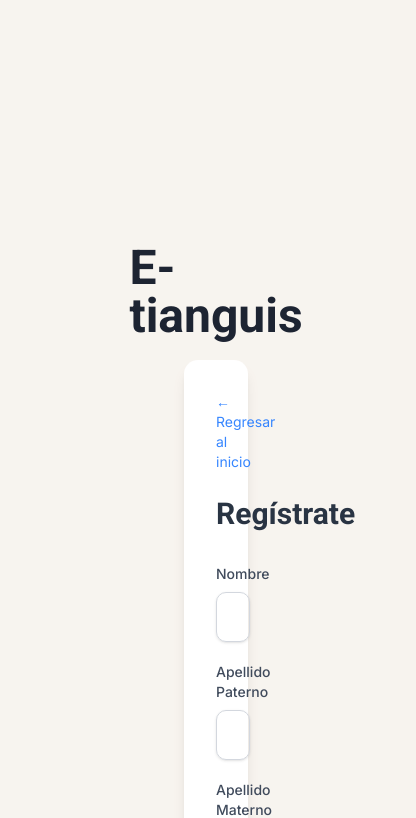
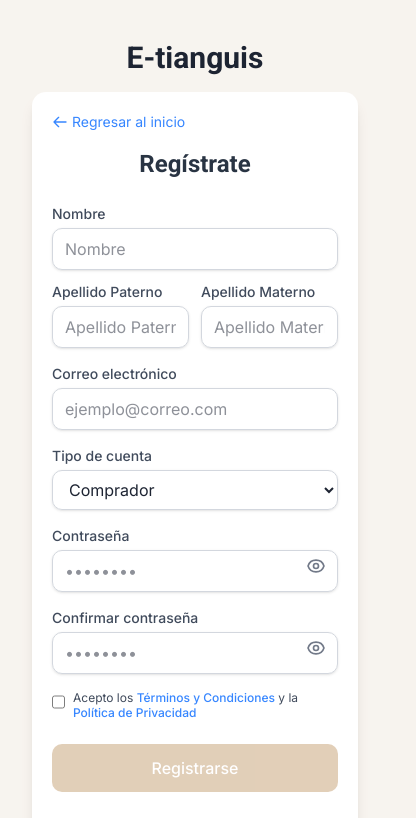
Before and after one commit to LuisAlberto2304/e-commerce, a Next.js app: page /register in a window 390 px wide. Shown: the top 818 px of the page, 416 px wide, since content can reach past the window. Built offline with nearby package versions, Linux system fonts and the light colour scheme; no server answers.

Commit message:
cambios formularios

```diff
--- a/src/app/login/LoginPageClient.tsx
+++ b/src/app/login/LoginPageClient.tsx
@@ -15,7 +15,7 @@ export default function LoginPageClient() {
   const [password, setPassword] = useState("");
   const [loading, setLoading] = useState(false);
   const [error, setError] = useState("");
-  const [showPassword, setShowPassword] = useState(false); // Nuevo estado para mostrar/ocultar contraseña
+  const [showPassword, setShowPassword] = useState(false);
 
   const { signInWithGoogle, loginMedusa } = useAuth();
   const router = useRouter();
@@ -46,7 +46,6 @@ export default function LoginPageClient() {
       } catch (syncError: any) {
         console.error("Error al sincronizar con Medusa:", syncError);
         // No bloqueamos el login si falla la sincronización
-        // El usuario puede seguir usando la app
       }
 
       // 4. Autenticar en Medusa y guardar el token
@@ -55,7 +54,6 @@ export default function LoginPageClient() {
         console.log("Usuario autenticado en Medusa");
       } catch (err) {
         console.error("Error autenticando en Medusa:", err);
-        // Puedes mostrar un error si lo deseas
       }
 
       // 5. Redirigir
@@ -140,35 +138,47 @@ export default function LoginPageClient() {
   };
 
   return (
-    <div className="p-50 flex flex-col items-center justify-center bg-bg min-h-screen">
-      <div className="text-5xl space-x-3.5 p-5 font-bold hover:text-gray-600">
-        <Link href="/">
-          <h1>E-tianguis</h1>
-        </Link>
+    <div className="min-h-screen bg-bg flex flex-col items-center justify-center p-4 sm:p-6">
+      {/* Header */}
+      <div className="w-full max-w-md mb-4 sm:mb-6">
+        <div className="text-3xl sm:text-4xl md:text-5xl font-bold text-center hover:text-gray-600 transition-colors">
+          <Link href="/">
+            <h1>E-tianguis</h1>
+          </Link>
+        </div>
       </div>
 
-      <div className="w-full max-w-md bg-white shadow-lg rounded-xl p-8 sm:p-10">
-        <div className="mb-6">
+      {/* Form Container */}
+      <div className="w-full max-w-md bg-white shadow-lg rounded-xl p-5 sm:p-6 md:p-8">
+        {/* Back Button */}
+        <div className="mb-4 sm:mb-6">
           <Link href="/">
-            <p className="text-blue-500 hover:text-blue-700 cursor-pointer text-sm">
-              ← Regresar al inicio
+            <p className="text-blue-500 hover:text-blue-700 cursor-pointer text-sm flex items-center">
+              <svg className="w-4 h-4 mr-1" fill="none" stroke="currentColor" viewBox="0 0 24 24">
+                <path strokeLinecap="round" strokeLinejoin="round" strokeWidth={2} d="M10 19l-7-7m0 0l7-7m-7 7h18" />
+              </svg>
+              Regresar al inicio
             </p>
           </Link>
         </div>
 
-        <h1 className="text-3xl font-bold text-gray-800 mb-8 text-center">
+        {/* Title */}
+        <h1 className="text-2xl sm:text-3xl font-bold text-gray-800 mb-6 text-center">
           Iniciar Sesión
         </h1>
 
+        {/* Error Message */}
         {error && (
-          <div className="mb-4 p-3 bg-red-100 border border-red-400 text-red-700 rounded">
+          <div className="mb-4 p-3 bg-red-100 border border-red-400 text-red-700 rounded text-sm">
             {error}
           </div>
         )}
 
-        <form onSubmit={handleSubmit} className="space-y-6">
+        {/* Form */}
+        <form onSubmit={handleSubmit} className="space-y-5">
+          {/* Email */}
           <div>
-            <label htmlFor="email" className="block text-sm font-medium text-gray-700 mb-2">
+            <label htmlFor="email" className="block text-sm font-medium text-gray-700 mb-1">
               Correo electrónico
             </label>
             <input
@@ -178,28 +188,35 @@ export default function LoginPageClient() {
               onChange={(e) => setEmail(e.target.value)}
               placeholder="ejemplo@correo.com"
               required
-              className="w-full px-4 py-3 border border-gray-300 rounded-lg shadow-sm focus:outline-none focus:ring-2 focus:ring-brown focus:border-brown"
+              className="w-full px-3 py-2 sm:px-4 sm:py-3 border border-gray-300 rounded-lg shadow-sm
+                         focus:outline-none focus:ring-2 focus:ring-brown focus:border-brown
+                         text-base"
+              autoComplete="email"
             />
           </div>
 
+          {/* Password */}
           <div className="relative">
-            <label htmlFor="password" className="block text-sm font-medium text-gray-700 mb-2">
+            <label htmlFor="password" className="block text-sm font-medium text-gray-700 mb-1">
               Contraseña
             </label>
             <input
               id="password"
-              type={showPassword ? "text" : "password"} // Cambia el tipo según el estado
+              type={showPassword ? "text" : "password"}
               value={password}
               onChange={(e) => setPassword(e.target.value)}
               placeholder="••••••••"
               required
-              className="w-full px-4 py-3 border border-gray-300 rounded-lg shadow-sm focus:outline-none focus:ring-2 focus:ring-brown focus:border-brown pr-10"
+              className="w-full px-3 py-2 sm:px-4 sm:py-3 border border-gray-300 rounded-lg shadow-sm
+                         focus:outline-none focus:ring-2 focus:ring-brown focus:border-brown pr-10
+                         text-base"
+              autoComplete="current-password"
             />
             {/* Botón para mostrar/ocultar contraseña */}
             <button
               type="button"
               onClick={togglePasswordVisibility}
-              className="absolute inset-y-0 right-0 pr-3 flex items-center pt-6"
+              className="absolute right-2 top-1/2 transform -translate-y-1/4 p-1"
               aria-label={showPassword ? "Ocultar contraseña" : "Mostrar contraseña"}
             >
               {showPassword ? (
@@ -215,23 +232,43 @@ export default function LoginPageClient() {
             </button>
           </div>
 
-          <div className="text-center">
+          {/* Forgot Password Link */}
+          <div className="text-right">
+            <Link href="/forgot-password" className="text-sm text-blue-500 hover:text-blue-700 font-medium">
+              ¿Olvidaste tu contraseña?
+            </Link>
+          </div>
+
+          {/* Submit Button */}
+          <div className="pt-2">
             <button
               type="submit"
               disabled={loading}
               className={`
-                w-full px-4 py-3 text-black bg-brown rounded-lg
-                hover:bg-rosa focus:outline-none focus:ring-2 focus:ring-rosa
+                w-full px-4 py-3 text-white bg-brown rounded-lg
+                hover:bg-rosa focus:outline-none focus:ring-2 focus:ring-brown
                 focus:ring-offset-2 disabled:opacity-50 disabled:cursor-not-allowed
-                font-medium
-                ${loading ? 'opacity-50 cursor-not-allowed' : ''}
+                font-medium text-base
+                transition-all duration-200
+                ${loading ? 'opacity-50 cursor-not-allowed' : 'hover:shadow-md'}
               `}
             >
-              {loading ? "Iniciando sesión..." : "Entrar"}
+              {loading ? (
+                <span className="flex items-center justify-center">
+                  <svg className="animate-spin -ml-1 mr-3 h-5 w-5 text-white" xmlns="http://www.w3.org/2000/svg" fill="none" viewBox="0 0 24 24">
+                    <circle className="opacity-25" cx="12" cy="12" r="10" stroke="currentColor" strokeWidth="4"></circle>
+                    <path className="opacity-75" fill="currentColor" d="M4 12a8 8 0 018-8V0C5.373 0 0 5.373 0 12h4zm2 5.291A7.962 7.962 0 014 12H0c0 3.042 1.135 5.824 3 7.938l3-2.647z"></path>
+                  </svg>
+                  Iniciando sesión...
+                </span>
+              ) : (
+                "Entrar"
+              )}
             </button>
           </div>
         </form>
 
+        {/* Separator */}
         <div className="mt-6">
           <div className="relative">
             <div className="absolute inset-0 flex items-center">
@@ -242,12 +279,20 @@ export default function LoginPageClient() {
             </div>
           </div>
 
+          {/* Google Sign In */}
           <div className="mt-4">
             <button
               type="button"
               onClick={handleGoogleSignIn}
               disabled={loading}
-              className="w-full flex justify-center items-center px-4 py-3 border border-gray-300 rounded-lg shadow-sm bg-white text-sm font-medium text-gray-700 hover:bg-gray-50 focus:outline-none focus:ring-2 focus:ring-offset-2 focus:ring-blue-500 disabled:opacity-50 disabled:cursor-not-allowed"
+              className={`
+                w-full flex justify-center items-center px-4 py-3 border border-gray-300 rounded-lg
+                shadow-sm bg-white text-sm font-medium text-gray-700 hover:bg-gray-50
+                focus:outline-none focus:ring-2 focus:ring-offset-2 focus:ring-blue-500
+                disabled:opacity-50 disabled:cursor-not-allowed
+                transition-all duration-200
+                ${loading ? 'opacity-50 cursor-not-allowed' : 'hover:shadow-md'}
+              `}
             >
               <svg className="w-5 h-5 mr-2" viewBox="0 0 24 24">
                 <path fill="#4285F4" d="M22.56 12.25c0-.78-.07-1.53-.2-2.25H12v4.26h5.92c-.26 1.37-1.04 2.53-2.21 3.31v2.77h3.57c2.08-1.92 3.28-4.74 3.28-8.09z"/>
@@ -260,6 +305,7 @@ export default function LoginPageClient() {
           </div>
         </div>
 
+        {/* Register Link */}
         <p className="mt-6 text-center text-sm text-gray-600">
           ¿No tienes cuenta?{" "}
           <Link href="/register" className="text-blue-500 hover:text-blue-700 font-medium">
--- a/src/app/register/RegisterPageClient.tsx
+++ b/src/app/register/RegisterPageClient.tsx
@@ -25,7 +25,7 @@ export default function RegisterLoginClient() {
   const [error, setError] = useState("");
   const [showPassword, setShowPassword] = useState(false);
   const [showConfirmPassword, setShowConfirmPassword] = useState(false);
-  const [acceptedTerms, setAcceptedTerms] = useState(false); // Nuevo estado para términos
+  const [acceptedTerms, setAcceptedTerms] = useState(false);
 
   const { signInWithGoogle } = useAuth();
   const router = useRouter();
@@ -171,35 +171,48 @@ export default function RegisterLoginClient() {
   };
 
   return (
-    <div className="p-50 flex flex-col items-center justify-center bg-bg min-h-screen">
-      <div className="text-5xl space-x-3.5 p-5 font-bold hover:text-gray-600">
+    <div className="min-h-screen bg-bg flex flex-col items-center justify-center p-4 sm:p-6">
+      {/* Header */}
+      <div className="w-full max-w-md mb-4 sm:mb-6">
+        <div className="text-3xl sm:text-4xl md:text-5xl font-bold text-center hover:text-gray-600 transition-colors">
           <Link href="/">
             <h1>E-tianguis</h1>
           </Link>
         </div>
+      </div>
 
-      <div className="w-full max-w-md bg-white shadow-lg rounded-xl p-8 sm:p-10">
-        <div className="mb-6">
+      {/* Form Container */}
+      <div className="w-full max-w-md bg-white shadow-lg rounded-xl p-5 sm:p-6 md:p-8">
+        {/* Back Button */}
+        <div className="mb-4 sm:mb-6">
           <Link href="/">
-            <p className="text-blue-500 hover:text-blue-700 cursor-pointer text-sm">
-              ← Regresar al inicio
+            <p className="text-blue-500 hover:text-blue-700 cursor-pointer text-sm flex items-center">
+              <svg className="w-4 h-4 mr-1" fill="none" stroke="currentColor" viewBox="0 0 24 24">
+                <path strokeLinecap="round" strokeLinejoin="round" strokeWidth={2} d="M10 19l-7-7m0 0l7-7m-7 7h18" />
+              </svg>
+              Regresar al inicio
             </p>
           </Link>
         </div>
 
-        <h1 className="text-3xl font-bold text-gray-800 mb-8 text-center">
+        {/* Title */}
+        <h1 className="text-2xl sm:text-3xl font-bold text-gray-800 mb-6 text-center">
           Regístrate
         </h1>
 
+        {/* Error Message */}
         {error && (
-          <div className="mb-4 p-3 bg-red-100 border border-red-400 text-red-700 rounded">
+          <div className="mb-4 p-3 bg-red-100 border border-red-400 text-red-700 rounded text-sm">
             {error}
           </div>
         )}
 
-        <form onSubmit={handleSubmit} className="space-y-5">
-          <div>
-            <label htmlFor="nombre" className="block text-sm font-medium text-gray-700 mb-2">
+        {/* Form */}
+        <form onSubmit={handleSubmit} className="space-y-4">
+          {/* Name Fields - Grid para móvil */}
+          <div className="grid grid-cols-1 sm:grid-cols-3 gap-3">
+            <div className="sm:col-span-3">
+              <label htmlFor="nombre" className="block text-sm font-medium text-gray-700 mb-1">
                 Nombre
               </label>
               <input
@@ -210,13 +223,15 @@ export default function RegisterLoginClient() {
                 onChange={(e) => setNombre(e.target.value)}
                 placeholder="Nombre"
                 required
-              className="w-full px-4 py-3 border border-gray-300 rounded-lg shadow-sm
-                         focus:outline-none focus:ring-2 focus:ring-brown focus:border-brown"
+                className="w-full px-3 py-2 sm:px-4 sm:py-3 border border-gray-300 rounded-lg shadow-sm
+                           focus:outline-none focus:ring-2 focus:ring-brown focus:border-brown
+                           text-base"
               />
             </div>
 
+            <div className="sm:col-span-3 grid grid-cols-2 gap-3">
               <div>
-            <label htmlFor="apellidoPaterno" className="block text-sm font-medium text-gray-700 mb-2">
+                <label htmlFor="apellidoPaterno" className="block text-sm font-medium text-gray-700 mb-1">
                   Apellido Paterno
                 </label>
                 <input
@@ -227,13 +242,14 @@ export default function RegisterLoginClient() {
                   onChange={(e) => setApellidoPaterno(e.target.value)}
                   placeholder="Apellido Paterno"
                   required
-              className="w-full px-4 py-3 border border-gray-300 rounded-lg shadow-sm
-                         focus:outline-none focus:ring-2 focus:ring-brown focus:border-brown"
+                  className="w-full px-3 py-2 border border-gray-300 rounded-lg shadow-sm
+                             focus:outline-none focus:ring-2 focus:ring-brown focus:border-brown
+                             text-base"
                 />
               </div>
 
               <div>
-            <label htmlFor="apellidoMaterno" className="block text-sm font-medium text-gray-700 mb-2">
+                <label htmlFor="apellidoMaterno" className="block text-sm font-medium text-gray-700 mb-1">
                   Apellido Materno
                 </label>
                 <input
@@ -244,13 +260,17 @@ export default function RegisterLoginClient() {
                   onChange={(e) => setApellidoMaterno(e.target.value)}
                   placeholder="Apellido Materno"
                   required
-              className="w-full px-4 py-3 border border-gray-300 rounded-lg shadow-sm
-                         focus:outline-none focus:ring-2 focus:ring-brown focus:border-brown"
+                  className="w-full px-3 py-2 border border-gray-300 rounded-lg shadow-sm
+                             focus:outline-none focus:ring-2 focus:ring-brown focus:border-brown
+                             text-base"
                 />
               </div>
+            </div>
+          </div>
 
+          {/* Email */}
           <div>
-            <label htmlFor="email" className="block text-sm font-medium text-gray-700 mb-2">
+            <label htmlFor="email" className="block text-sm font-medium text-gray-700 mb-1">
               Correo electrónico
             </label>
             <input
@@ -261,45 +281,51 @@ export default function RegisterLoginClient() {
               onChange={handleCredentials}
               placeholder="ejemplo@correo.com"
               required
-              className="w-full px-4 py-3 border border-gray-300 rounded-lg shadow-sm
-                         focus:outline-none focus:ring-2 focus:ring-brown focus:border-brown"
+              className="w-full px-3 py-2 sm:px-4 sm:py-3 border border-gray-300 rounded-lg shadow-sm
+                         focus:outline-none focus:ring-2 focus:ring-brown focus:border-brown
+                         text-base"
             />
           </div>
 
-          {/* Selección de tipo de usuario */}
+          {/* Account Type */}
           <div>
-            <label className="block text-sm font-medium text-gray-700 mb-2">
+            <label className="block text-sm font-medium text-gray-700 mb-1">
               Tipo de cuenta
             </label>
             <select
               value={role}
               onChange={(e) => setRole(e.target.value)}
-              className="w-full px-4 py-3 border border-gray-300 rounded-lg shadow-sm
-                         focus:outline-none focus:ring-2 focus:ring-brown focus:border-brown"
+              className="w-full px-3 py-2 sm:px-4 sm:py-3 border border-gray-300 rounded-lg shadow-sm
+                         focus:outline-none focus:ring-2 focus:ring-brown focus:border-brown
+                         text-base"
             >
               <option value="buyer">Comprador</option>
               <option value="seller">Vendedor</option>
             </select>
           </div>
 
+          {/* Store Name (conditional) */}
           {role === "seller" && (
             <div>
-              <label className="block text-sm font-medium text-gray-700 mb-2">
+              <label className="block text-sm font-medium text-gray-700 mb-1">
                 Nombre de la tienda
               </label>
               <input
                 value={storeName}
                 onChange={(e) => setStoreName(e.target.value)}
-                className="w-full px-4 py-3 border border-gray-300 rounded-lg shadow-sm
-                           focus:outline-none focus:ring-2 focus:ring-brown focus:border-brown"
+                className="w-full px-3 py-2 sm:px-4 sm:py-3 border border-gray-300 rounded-lg shadow-sm
+                           focus:outline-none focus:ring-2 focus:ring-brown focus:border-brown
+                           text-base"
                 placeholder="Ej. Mi Tienda Artesanal"
               />
             </div>
           )}
 
-          {/* Campo de contraseña con botón de visibilidad */}
+          {/* Password Fields */}
+          <div className="space-y-4">
+            {/* Password */}
             <div className="relative">
-            <label htmlFor="password" className="block text-sm font-medium text-gray-700 mb-2">
+              <label htmlFor="password" className="block text-sm font-medium text-gray-700 mb-1">
                 Contraseña
               </label>
               <input
@@ -310,13 +336,14 @@ export default function RegisterLoginClient() {
                 onChange={handleCredentials}
                 placeholder="••••••••"
                 required
-              className="w-full px-4 py-3 border border-gray-300 rounded-lg shadow-sm
-                         focus:outline-none focus:ring-2 focus:ring-brown focus:border-brown pr-10"
+                className="w-full px-3 py-2 sm:px-4 sm:py-3 border border-gray-300 rounded-lg shadow-sm
+                           focus:outline-none focus:ring-2 focus:ring-brown focus:border-brown pr-10
+                           text-base"
               />
               <button
                 type="button"
                 onClick={togglePasswordVisibility}
-              className="absolute inset-y-0 right-0 pr-3 flex items-center pt-6"
+                className="absolute right-2 top-1/2 transform -translate-y-1/4 p-1"
                 aria-label={showPassword ? "Ocultar contraseña" : "Mostrar contraseña"}
               >
                 {showPassword ? (
@@ -332,9 +359,9 @@ export default function RegisterLoginClient() {
               </button>
             </div>
 
-          {/* Campo de confirmar contraseña con botón de visibilidad */}
+            {/* Confirm Password */}
             <div className="relative">
-            <label htmlFor="confirmPassword" className="block text-sm font-medium text-gray-700 mb-2">
+              <label htmlFor="confirmPassword" className="block text-sm font-medium text-gray-700 mb-1">
                 Confirmar contraseña
               </label>
               <input
@@ -345,13 +372,14 @@ export default function RegisterLoginClient() {
                 onChange={(e) => setConfirmPassword(e.target.value)}
                 placeholder="••••••••"
                 required
-              className="w-full px-4 py-3 border border-gray-300 rounded-lg shadow-sm
-                         focus:outline-none focus:ring-2 focus:ring-brown focus:border-brown pr-10"
+                className="w-full px-3 py-2 sm:px-4 sm:py-3 border border-gray-300 rounded-lg shadow-sm
+                           focus:outline-none focus:ring-2 focus:ring-brown focus:border-brown pr-10
+                           text-base"
               />
               <button
                 type="button"
                 onClick={toggleConfirmPasswordVisibility}
-              className="absolute inset-y-0 right-0 pr-3 flex items-center pt-6"
+                className="absolute right-2 top-1/2 transform -translate-y-1/4 p-1"
                 aria-label={showConfirmPassword ? "Ocultar contraseña" : "Mostrar contraseña"}
               >
                 {showConfirmPassword ? (
@@ -366,9 +394,10 @@ export default function RegisterLoginClient() {
                 )}
               </button>
             </div>
+          </div>
 
-          {/* Checkbox de términos y condiciones */}
-          <div className="flex items-start space-x-3">
+          {/* Terms and Conditions */}
+          <div className="flex items-start space-x-2">
             <input
               id="terms"
               type="checkbox"
@@ -376,7 +405,7 @@ export default function RegisterLoginClient() {
               onChange={(e) => setAcceptedTerms(e.target.checked)}
               className="mt-1 h-4 w-4 text-brown focus:ring-brown border-gray-300 rounded"
             />
-            <label htmlFor="terms" className="text-sm text-gray-700">
+            <label htmlFor="terms" className="text-xs sm:text-sm text-gray-700 leading-tight">
               Acepto los{" "}
               <Link href="/useTerms" className="text-blue-500 hover:text-blue-700 font-medium">
                 Términos y Condiciones
@@ -388,7 +417,8 @@ export default function RegisterLoginClient() {
             </label>
           </div>
 
-          <div className="text-center">
+          {/* Submit Button */}
+          <div className="pt-2">
             <button
               type="submit"
               disabled={loading || !acceptedTerms}
@@ -396,15 +426,27 @@ export default function RegisterLoginClient() {
                 w-full px-4 py-3 text-white bg-brown rounded-lg
                 hover:bg-rosa focus:outline-none focus:ring-2 focus:ring-brown
                 focus:ring-offset-2 disabled:opacity-50 disabled:cursor-not-allowed
-                font-medium
-                ${(loading || !acceptedTerms) ? 'opacity-50 cursor-not-allowed' : ''}
+                font-medium text-base
+                transition-all duration-200
+                ${(loading || !acceptedTerms) ? 'opacity-50 cursor-not-allowed' : 'hover:shadow-md'}
               `}
             >
-              {loading ? "Registrando..." : "Registrarse"}
+              {loading ? (
+                <span className="flex items-center justify-center">
+                  <svg className="animate-spin -ml-1 mr-3 h-5 w-5 text-white" xmlns="http://www.w3.org/2000/svg" fill="none" viewBox="0 0 24 24">
+                    <circle className="opacity-25" cx="12" cy="12" r="10" stroke="currentColor" strokeWidth="4"></circle>
+                    <path className="opacity-75" fill="currentColor" d="M4 12a8 8 0 018-8V0C5.373 0 0 5.373 0 12h4zm2 5.291A7.962 7.962 0 014 12H0c0 3.042 1.135 5.824 3 7.938l3-2.647z"></path>
+                  </svg>
+                  Registrando...
+                </span>
+              ) : (
+                "Registrarse"
+              )}
             </button>
           </div>
         </form>
 
+        {/* Separator */}
         <div className="mt-6">
           <div className="relative">
             <div className="absolute inset-0 flex items-center">
@@ -415,6 +457,7 @@ export default function RegisterLoginClient() {
             </div>
           </div>
 
+          {/* Google Sign In */}
           <div className="mt-4">
             <button
               type="button"
@@ -425,7 +468,8 @@ export default function RegisterLoginClient() {
                 shadow-sm bg-white text-sm font-medium text-gray-700 hover:bg-gray-50
                 focus:outline-none focus:ring-2 focus:ring-offset-2 focus:ring-blue-500
                 disabled:opacity-50 disabled:cursor-not-allowed
-                ${(loading || !acceptedTerms) ? 'opacity-50 cursor-not-allowed' : ''}
+                transition-all duration-200
+                ${(loading || !acceptedTerms) ? 'opacity-50 cursor-not-allowed' : 'hover:shadow-md'}
               `}
             >
               <svg className="w-5 h-5 mr-2" viewBox="0 0 24 24">
@@ -439,6 +483,7 @@ export default function RegisterLoginClient() {
           </div>
         </div>
 
+        {/* Login Link */}
         <p className="mt-6 text-center text-sm text-gray-600">
           ¿Ya tienes cuenta?{" "}
           <Link href="/login" className="text-blue-500 hover:text-blue-700 font-medium">
```
Also changed, not shown: src/app/cart/page.tsx (+62 -20 lines), src/components/seller/SellerLayout.tsx (+69 -94 lines). Lines whose indentation alone changed are shown as unchanged.
